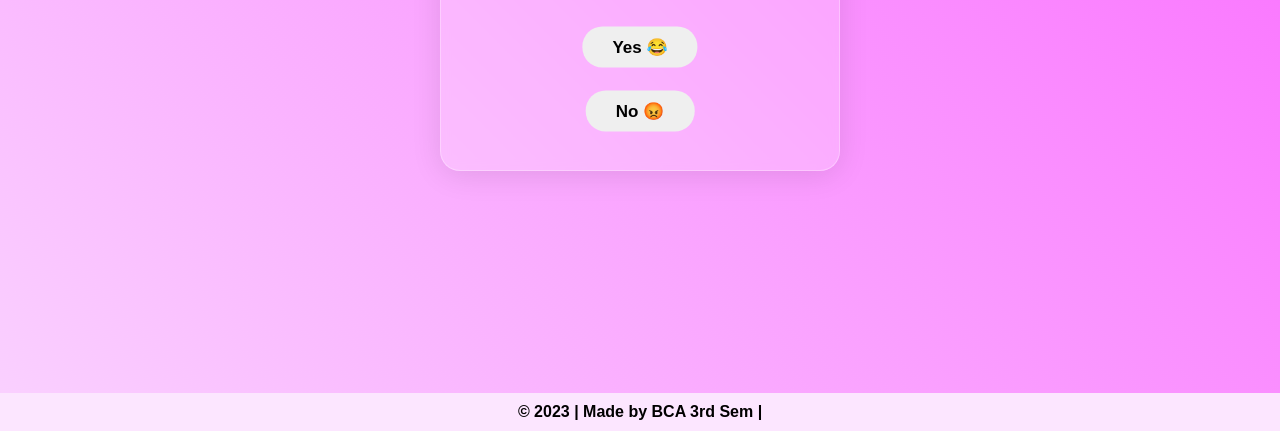
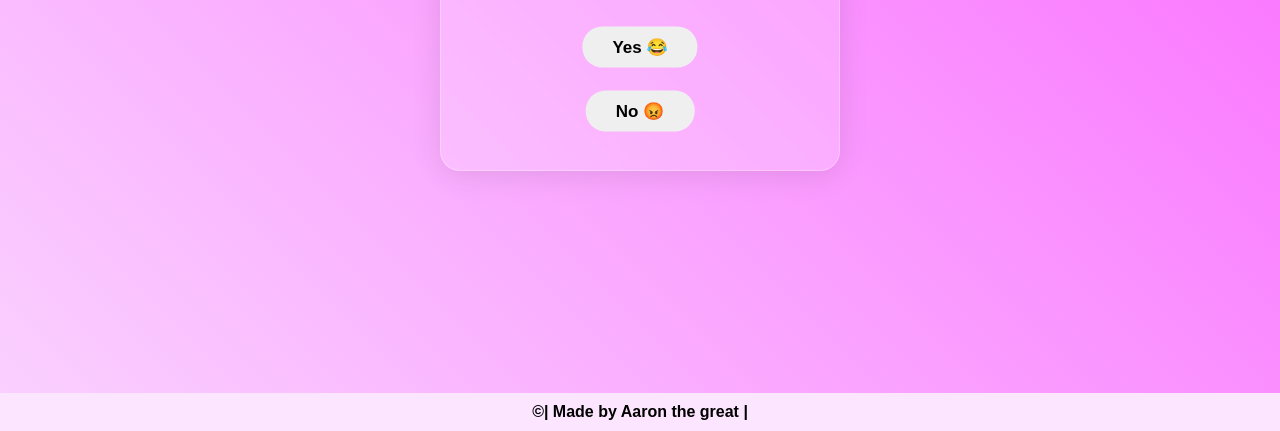
Before and after one commit to Aaronvern/theGrandTest, a plain HTML site: page unclickable/index.html in a window 1280 px wide. Shown: the part 369-800 px from the top of the page. Drawn offline with Linux system fonts and the light colour scheme.

Commit message:
super final commit

```diff
--- a/unclickable/index.html
+++ b/unclickable/index.html
@@ -44,7 +44,7 @@
 
     <footer>
         <p>
-            &COPY; 2023 | Made by BCA 3rd Sem |
+            &COPY;| Made by Aaron the great |
         </p>
     </footer>
 
```
Also changed, not shown: 1 other file.
